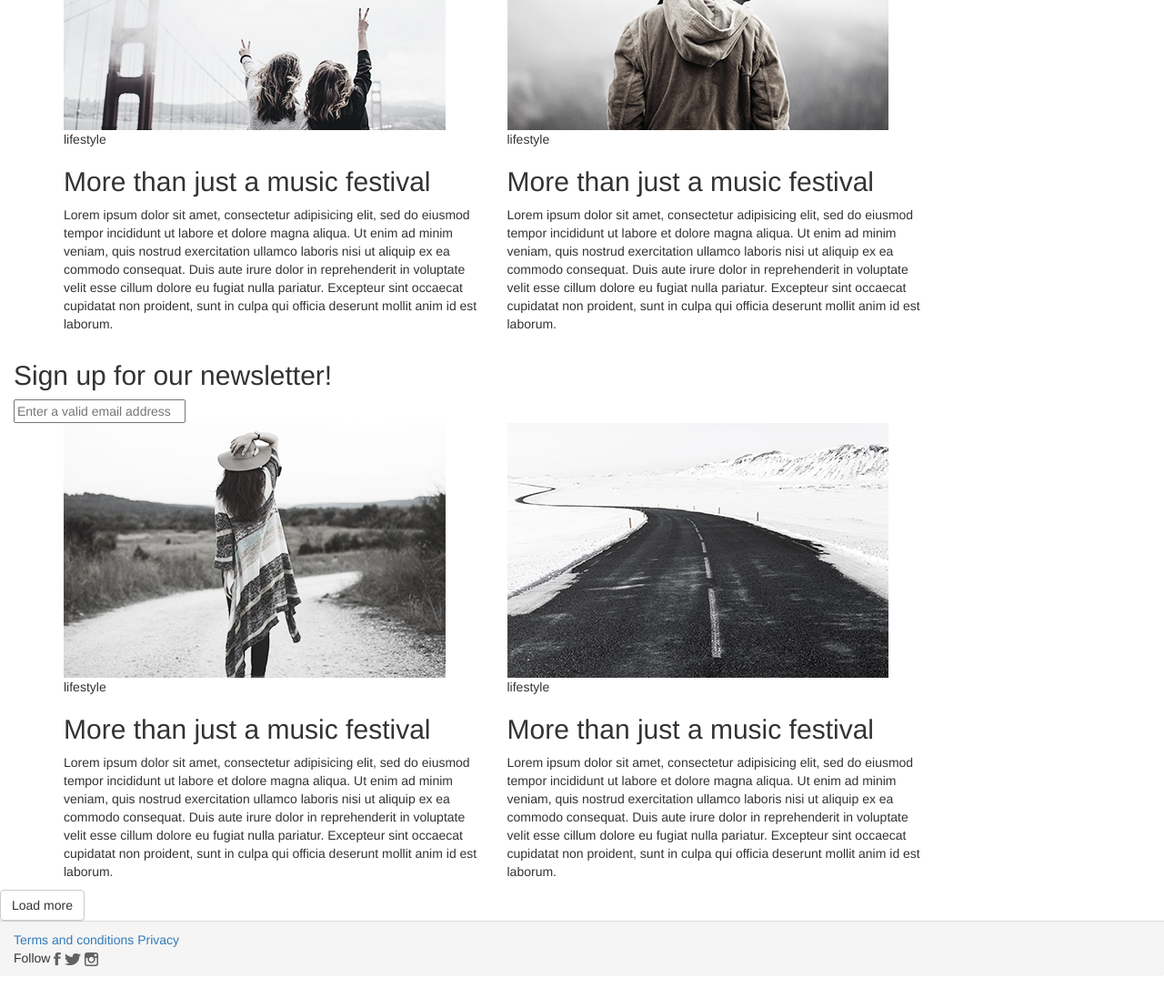
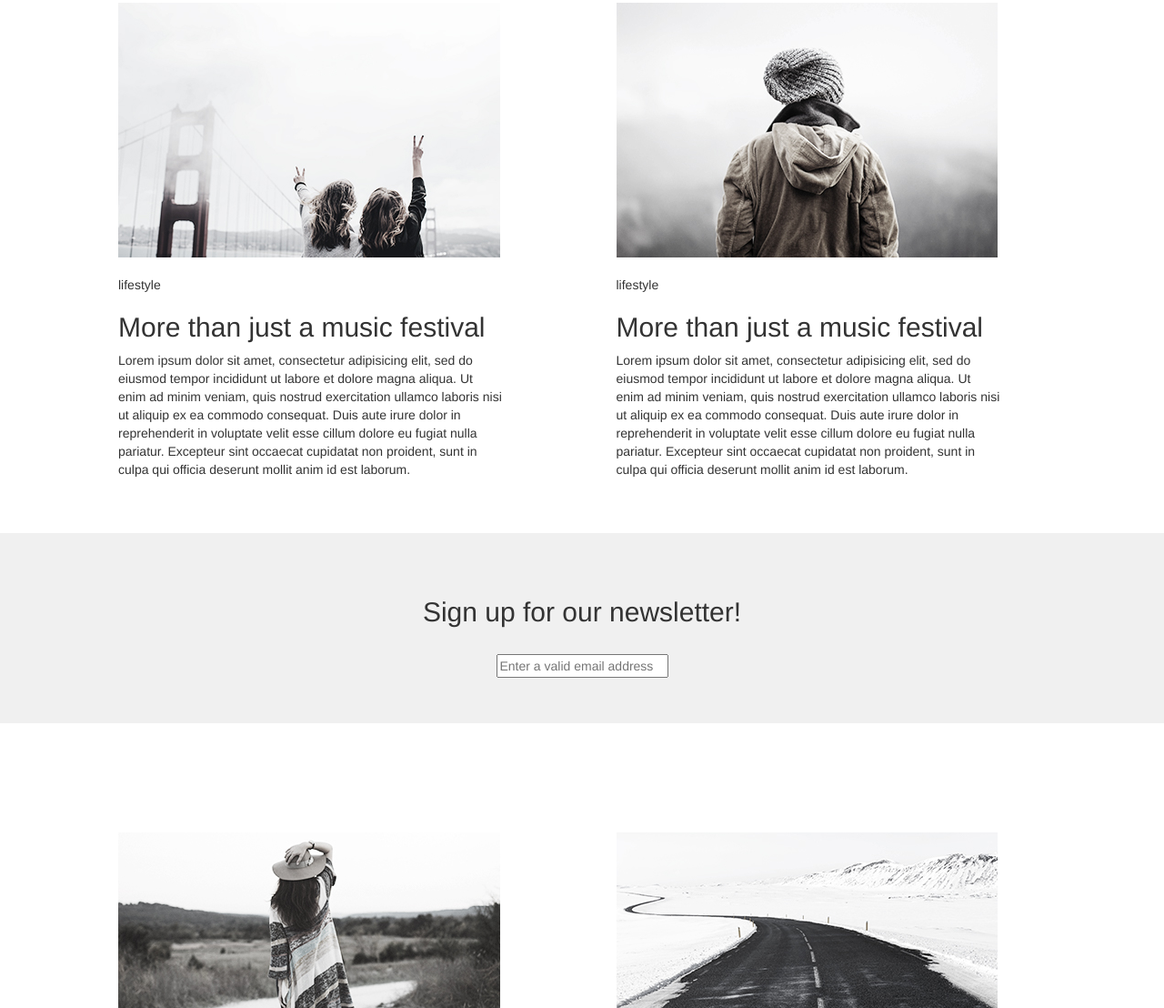
Before and after one commit to DarinaKuleva/minimo, a plain HTML site: page index.html in a window 1280 px wide. Shown: the part 1692-2800 px from the top of the page at 91% size. Before the commit the page ends 2765 px from the top, so only its background shows below. Drawn offline with Linux system fonts and the light colour scheme.

Commit message:
конец второго дня

```diff
--- a/css/style.css
+++ b/css/style.css
@@ -7,26 +7,100 @@
 }
 
 .navbar-collapse {
-float: right;
+  float: right;
 }
 
 .navbar-nav a {
-margin: 20px;
+  margin: 20px;
 }
 
 .navbar-brand {
   margin-left: 90px !important;
+  margin-top: 20px;
 }
 .navbar-nav {
   margin-right: 100px;
 }
 .post-big .post-description {
-margin-top: 70px;
-margin-left: 50px;
-margin-right: 85px;
+  margin-top: 70px;
+  margin-left: 50px;
+  margin-right: 85px;
 }
 
 .row-top .post {
   margin-left: 60px;
   margin-top: 120px;
 }
+.post-description p {
+  margin-right: 35px;
+}
+
+.row-middle .post {
+  margin-left: 60px;
+  margin-top: 120px;
+}
+
+.row-bottom .post {
+  margin-left: 60px;
+  margin-top: 120px;
+}
+.post-description {
+  margin-top: 20px;
+}
+
+.sing-up {
+  text-align: center;
+  margin-top: 50px;
+  background-color: #f0f0f0;
+  padding-top: 50px;
+  padding-bottom: 50px;
+}
+
+input[type=email] {
+  margin-top: 20px;
+}
+
+.btn-default {
+  margin: 0 auto;
+  margin-top: 100px;
+  display: block;
+  margin-bottom: 20px;
+  border-radius: 0px;
+  border: 1px solid #626262;
+}
+
+.panel-footer {
+  background-color: #f0f0f0 !important;
+  border: 0px;
+
+}
+.copyright {
+  float: left;
+  margin-top: 20px;
+  margin-bottom: 20px;
+  margin-left: 40px;
+}
+.social {
+  float: right;
+  margin-top: 20px;
+  margin-bottom: 20px;
+  margin-right: 40px;
+}
+
+.clearfix::after {
+    content: "";
+    display: table;
+    clear: both;
+}
+
+.copyright a {
+  margin-right: 20px;
+}
+
+.social a {
+  margin-right: 20px;
+}
+
+.social .category {
+  margin-right: 20px;
+}
--- a/index.html
+++ b/index.html
@@ -12,7 +12,7 @@
     <nav class="navbar navbar-default">
       <div class="container-fluid">
         <!-- Brand and toggle get grouped for better mobile display -->
-        <div class="navbar-header">
+        <div class="navbar-header clearfix">
           <a class="navbar-brand"><img src="img/minimø.png" width="119" height="23" alt="minimo"></a>
         </div>
         <div class="collapse navbar-collapse" id="bs-example-navbar-collapse-1">
@@ -164,7 +164,7 @@
       </div>
     </main>
     <button type="button" class="btn btn-default">Load more</button>
-    <footer class="panel-footer">
+    <footer class="panel-footer clearfix">
       <div class="copyright">
         <a href="#">Terms and conditions</a>
         <a href="#">Privacy</a>
```
